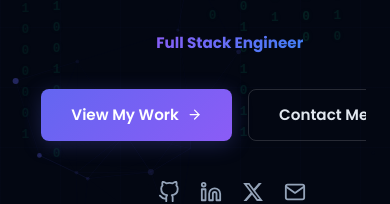
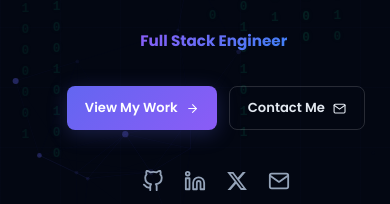
Before and after one commit to hardik-prajapati-12/HP.dev-Portfolio, a React (Vite) app in the folder frontend/: page / in a window 390 px wide. Shown: the part 333-537 px from the top of the page. Built offline with nearby package versions, Linux system fonts and the light colour scheme; no server answers.

Commit message:
fix(hero): add fluid responsive scaling for logo, CTA buttons, and side padding on mobile devices

```diff
--- a/frontend/src/components/Hero.jsx
+++ b/frontend/src/components/Hero.jsx
@@ -439,7 +439,7 @@ export default function Hero() {
   return (
     <section id="home" ref={containerRef} onMouseMove={handleMouseMove} onMouseLeave={handleMouseLeave} style={{ minHeight: '100vh', position: 'relative', display: 'flex', alignItems: 'center', overflow: 'hidden', paddingTop: '100px', background: 'inherit' }}>
 
-      <div style={{ maxWidth: '1280px', margin: '0 auto', padding: '0 24px', width: '100%', position: 'relative', zIndex: 2 }}>
+      <div className="hero-section-padding" style={{ maxWidth: '1280px', margin: '0 auto', padding: '0 24px', width: '100%', position: 'relative', zIndex: 2, boxSizing: 'border-box' }}>
         <div className="hero-container">
 
           {/* Left Column — Text & CTAs & Tech ribbon */}
@@ -505,15 +505,15 @@ export default function Hero() {
             </div>
 
             {/* CTA Buttons */}
-            <div style={{ display: 'flex', gap: '16px', flexWrap: 'wrap', marginBottom: '40px' }}>
+            <div className="hero-cta-buttons" style={{ display: 'flex', gap: '16px', flexWrap: 'wrap', marginBottom: '40px', width: '100%', boxSizing: 'border-box' }}>
               <motion.a href="#projects" whileHover={{ scale: 1.03, boxShadow: '0 8px 30px rgba(99,102,241,0.4)' }} whileTap={{ scale: 0.97 }}
-                style={{ display: 'flex', alignItems: 'center', gap: '8px', padding: '14px 30px', borderRadius: '8px', background: 'linear-gradient(135deg,#6366F1,#8B5CF6)', color: 'white', fontFamily: 'Poppins', fontWeight: 600, fontSize: '0.95rem', textDecoration: 'none', boxShadow: '0 4px 20px rgba(99,102,241,0.25)', transition: 'all 0.25s' }}
+                style={{ display: 'flex', alignItems: 'center', gap: '8px', padding: '14px 30px', borderRadius: '8px', background: 'linear-gradient(135deg,#6366F1,#8B5CF6)', color: 'white', fontFamily: 'Poppins', fontWeight: 600, fontSize: '0.95rem', textDecoration: 'none', boxShadow: '0 4px 20px rgba(99,102,241,0.25)', transition: 'all 0.25s', boxSizing: 'border-box' }}
               >
                 View My Work <FiArrowRight />
               </motion.a>
 
               <motion.a href="#contact" whileHover={{ scale: 1.03 }} whileTap={{ scale: 0.97 }}
-                style={{ display: 'flex', alignItems: 'center', gap: '8px', padding: '14px 30px', borderRadius: '8px', background: 'transparent', color: isDark ? '#E2E8F0' : '#1E293B', fontFamily: 'Poppins', fontWeight: 600, fontSize: '0.95rem', textDecoration: 'none', border: isDark ? '1.5px solid rgba(255,255,255,0.15)' : '1.5px solid rgba(0,0,0,0.15)', transition: 'all 0.25s' }}
+                style={{ display: 'flex', alignItems: 'center', gap: '8px', padding: '14px 30px', borderRadius: '8px', background: 'transparent', color: isDark ? '#E2E8F0' : '#1E293B', fontFamily: 'Poppins', fontWeight: 600, fontSize: '0.95rem', textDecoration: 'none', border: isDark ? '1.5px solid rgba(255,255,255,0.15)' : '1.5px solid rgba(0,0,0,0.15)', transition: 'all 0.25s', boxSizing: 'border-box' }}
               >
                 Contact Me <FiMail />
               </motion.a>
@@ -1011,6 +1011,16 @@ export default function Hero() {
             text-align: center!important;
             width: 100%!important;
           }
+          .hero-cta-buttons {
+            justify-content: center!important;
+            width: 100%!important;
+            max-width: 100%!important;
+            gap: 12px!important;
+          }
+          .hero-cta-buttons a {
+            padding: 12px 22px!important;
+            font-size: 0.88rem!important;
+          }
           .hero-role-wrapper {
             justify-content: center!important;
             width: 100%!important;
@@ -1020,14 +1030,14 @@ export default function Hero() {
           }
           .hero-logo-container {
             width: 100%!important;
-            max-width: 420px!important;
+            max-width: 380px!important;
             margin-left: auto!important;
             margin-right: auto!important;
             flex-shrink: 0!important;
           }
           .hero-logo-container img {
             width: 100%!important;
-            max-width: 420px!important;
+            max-width: 380px!important;
             height: auto!important;
             margin: 0 auto!important;
           }
@@ -1036,15 +1046,24 @@ export default function Hero() {
           }
         }
         @media (max-width: 480px) {
+          .hero-section-padding {
+            padding-left: 12px !important;
+            padding-right: 12px !important;
+          }
           .hero-container {
-            padding: 0 4px !important;
-            gap: 32px !important;
+            padding: 0 !important;
+            gap: 28px !important;
           }
           .hero-logo-container {
             max-width: 100%!important;
+            padding: 0 4px!important;
           }
           .hero-logo-container img {
             max-width: 100%!important;
+          }
+          .hero-cta-buttons a {
+            padding: 11px 18px!important;
+            font-size: 0.82rem!important;
           }
           .tech-item span {
             font-size: 0.7rem !important;
```
